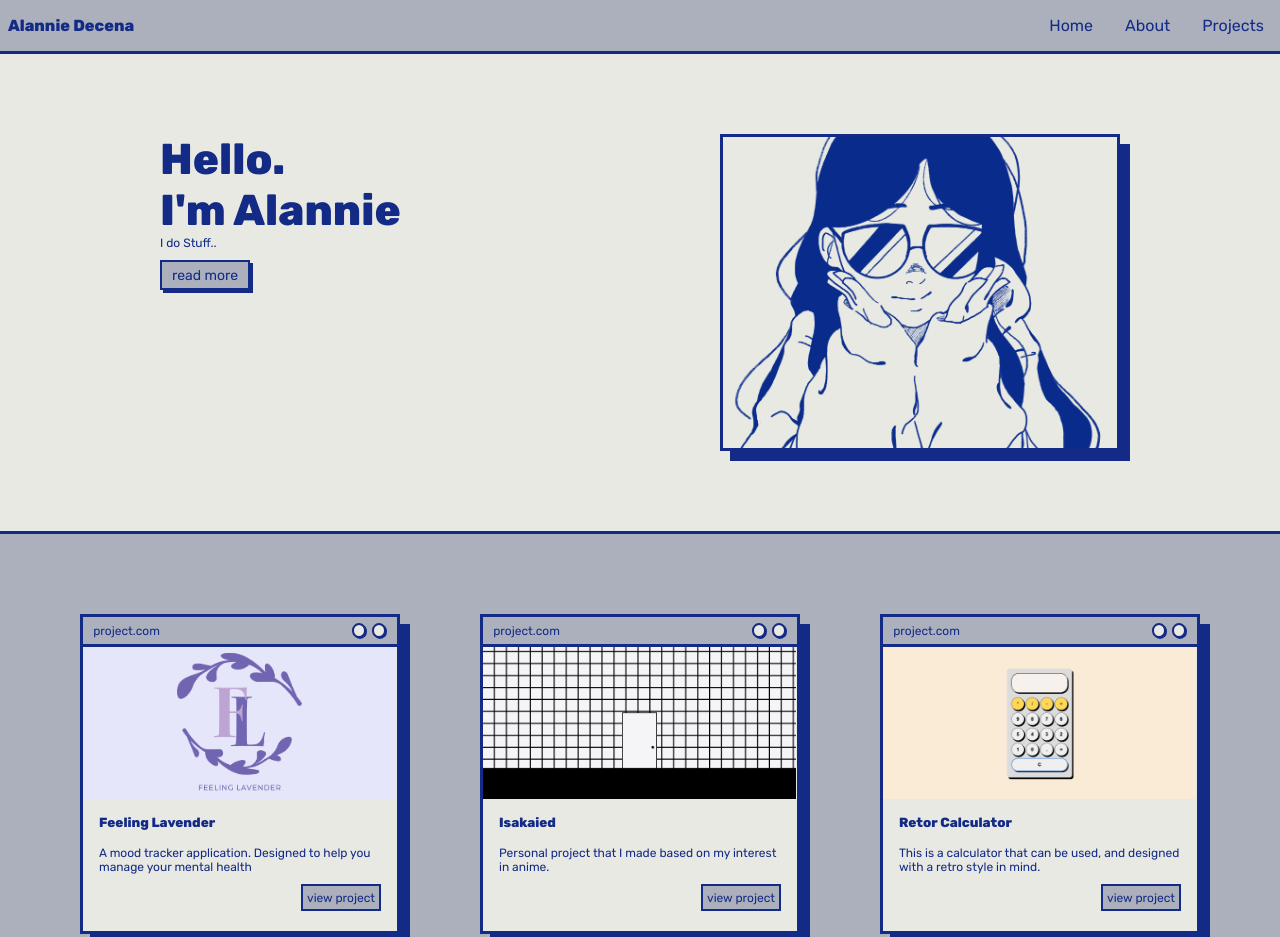
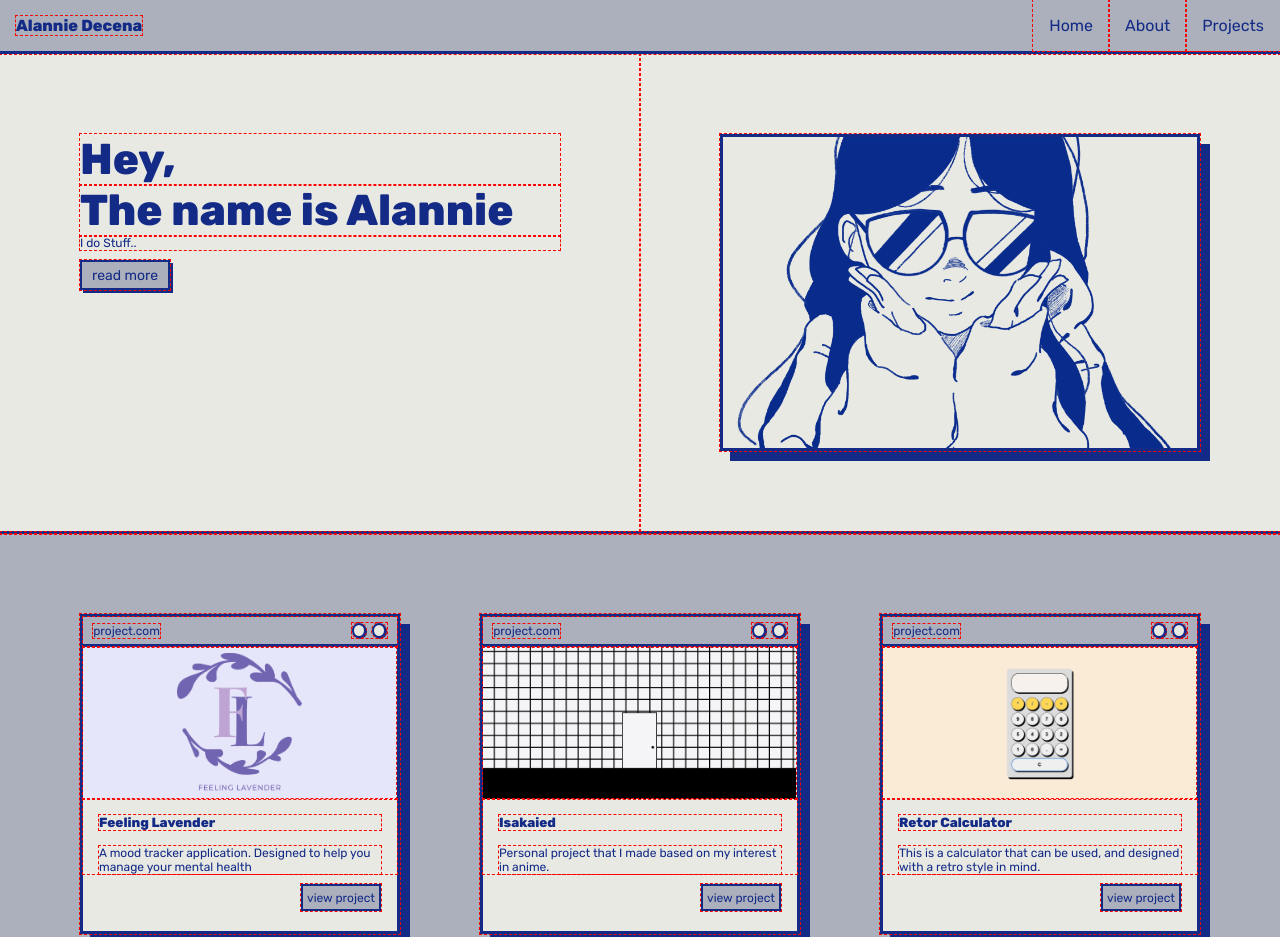
Before and after one commit to AlannieDecena/AlannieDecena.github.io, a plain HTML site: page index.html in a window 1280 px wide. Shown: the top 937 px of the page. Drawn offline with Linux system fonts and the light colour scheme.

Commit message:
headerName fix

```diff
--- a/index.html
+++ b/index.html
@@ -33,8 +33,8 @@
 
   <section>
     <div class="introBox">
-      <h2>Hello.</H2>
-      <H1>I'm Alannie</H1>
+      <h2>Hey,</h2>
+      <h1>The name is Alannie</h1>
       <p>I do Stuff..</p>
       <a href="#" class="btn">read more</a>
     </div>
--- a/style.css
+++ b/style.css
@@ -6,7 +6,7 @@
 }
 * {
     box-sizing: border-box;
-    /* outline: 1px dashed red ; */
+    outline: 1px dashed red ;
 
 }
 
@@ -41,6 +41,7 @@ body {
     font-weight: bold;
     margin: .5rem;
     color: var(--resolution-blue);
+    margin-left: 1rem;
 }
 
 .navbar-links {
@@ -98,8 +99,8 @@ section {
     width: 100%;
     height: 60vh;
     border-bottom: 3px solid var(--resolution-blue);
-    padding-left: 5rem;
-    padding-right: 5rem;
+    /* padding-left: 5rem;
+    padding-right: 5rem; */
     display: flex;
 
 }
@@ -118,11 +119,10 @@ section {
 .introBox h1, h2  {
     font-size: 2.70rem;
 
+}
 
-}
 .introBox p {
     font-size: .75rem;
-
 }
 
 .introImg{
```
